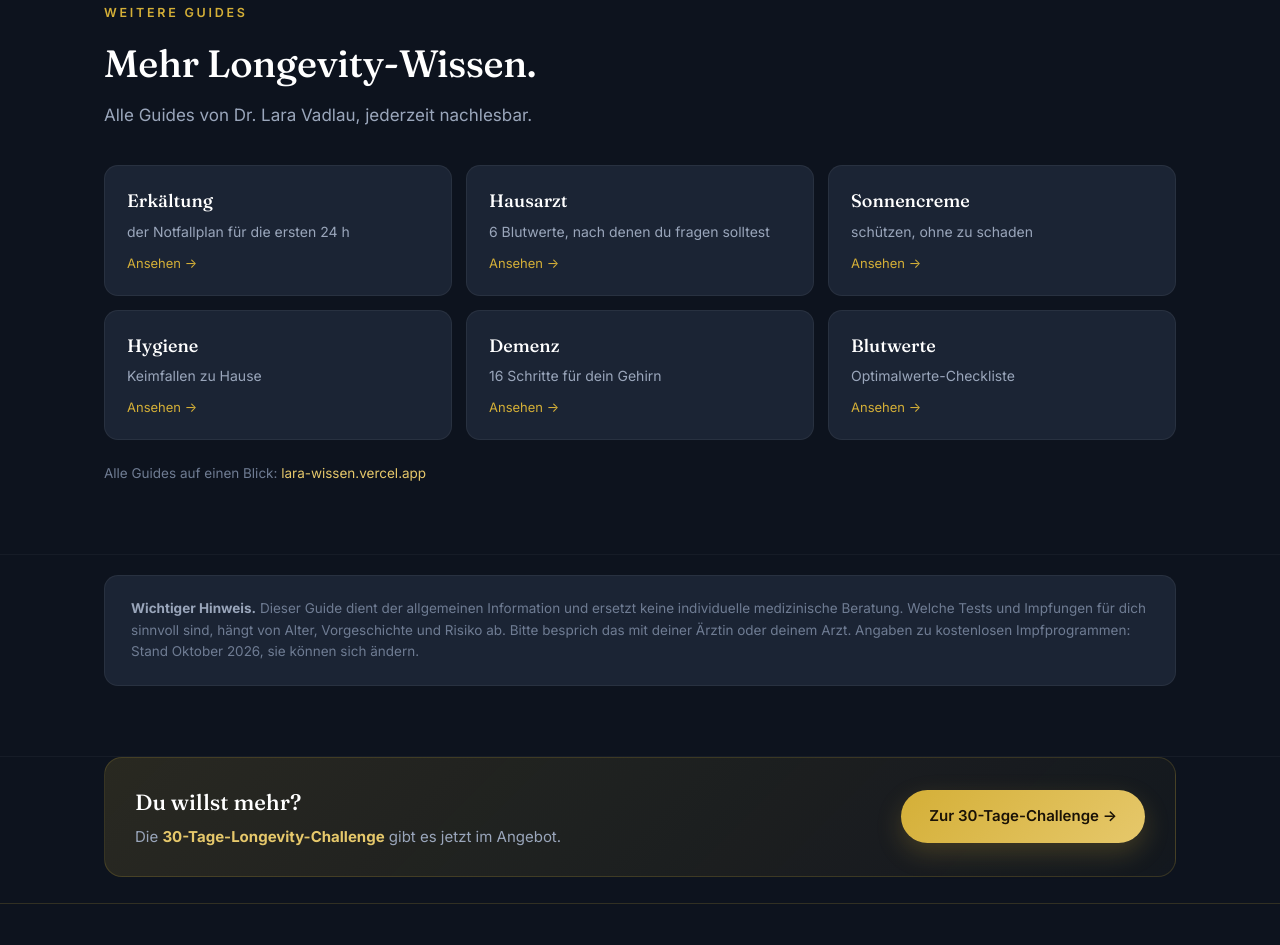
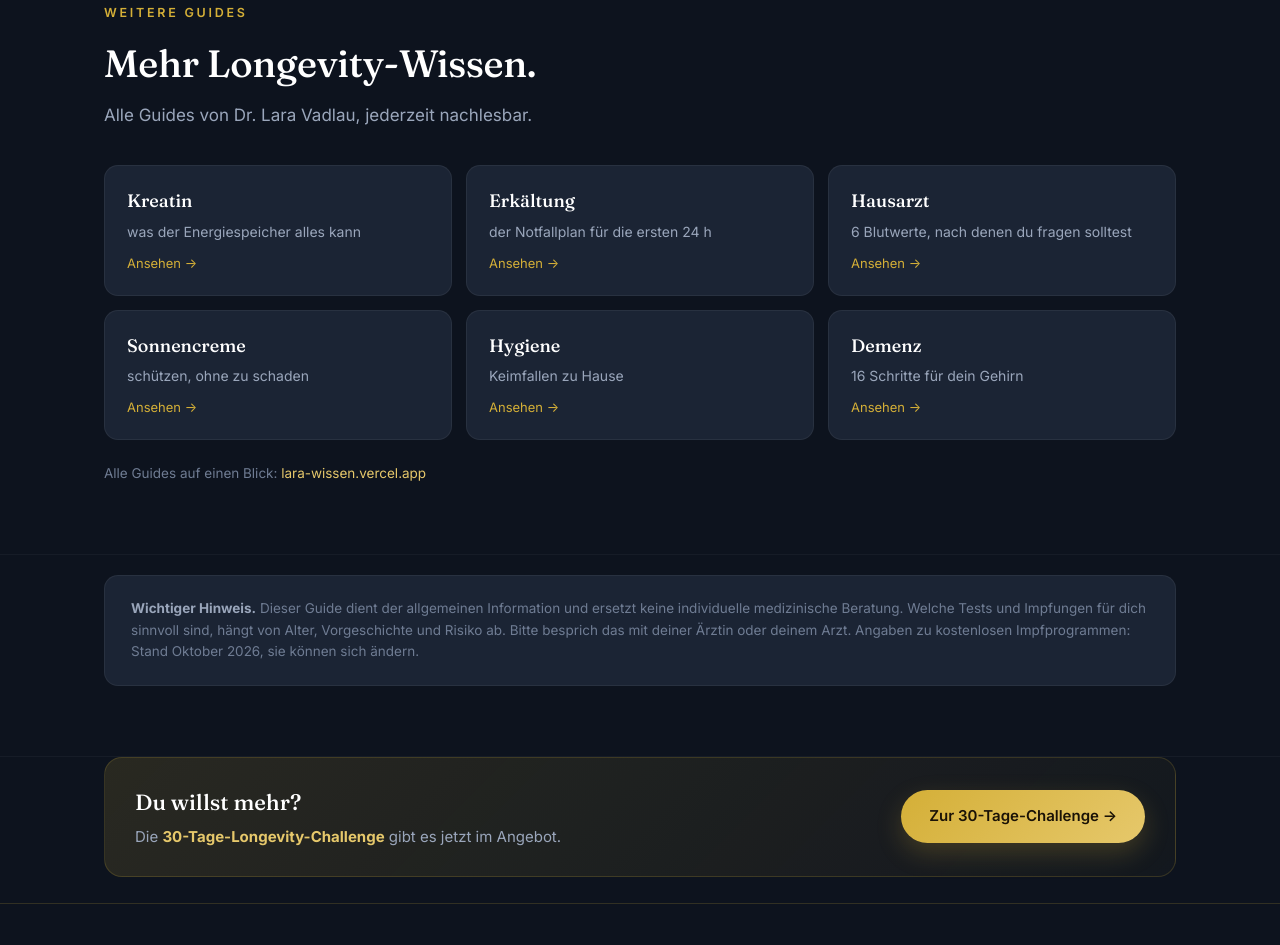
Before and after one commit to BookRevolution/lara-wissen-infektion, a plain HTML site: page index.html in a window 1280 px wide. Shown: the part 9331-10276 px from the top of the page. Drawn offline with Linux system fonts and the light colour scheme.

Commit message:
Querverlinkung: Kreatin-Guide

```diff
--- a/index.html
+++ b/index.html
@@ -571,12 +571,12 @@ footer .container{display:flex;flex-wrap:wrap;justify-content:space-between;gap:
       <p>Alle Guides von Dr. Lara Vadlau, jederzeit nachlesbar.</p>
     </div>
     <div class="more reveal">
+      <a href="https://lara-kreatin.vercel.app"><span class="t">Kreatin</span><span class="d">was der Energiespeicher alles kann</span><span class="go">Ansehen &rarr;</span></a>
       <a href="https://lara-erkaeltung.vercel.app"><span class="t">Erkältung</span><span class="d">der Notfallplan für die ersten 24 h</span><span class="go">Ansehen &rarr;</span></a>
       <a href="https://lara-hausarzt.vercel.app"><span class="t">Hausarzt</span><span class="d">6 Blutwerte, nach denen du fragen solltest</span><span class="go">Ansehen &rarr;</span></a>
       <a href="https://lara-sonnencreme.vercel.app"><span class="t">Sonnencreme</span><span class="d">schützen, ohne zu schaden</span><span class="go">Ansehen &rarr;</span></a>
       <a href="https://lara-hygiene.vercel.app"><span class="t">Hygiene</span><span class="d">Keimfallen zu Hause</span><span class="go">Ansehen &rarr;</span></a>
       <a href="https://lara-demenz.vercel.app"><span class="t">Demenz</span><span class="d">16 Schritte für dein Gehirn</span><span class="go">Ansehen &rarr;</span></a>
-      <a href="https://lara-blutwerte.vercel.app"><span class="t">Blutwerte</span><span class="d">Optimalwerte-Checkliste</span><span class="go">Ansehen &rarr;</span></a>
     </div>
     <p style="margin-top:22px;color:var(--muted-2);font-size:13.5px">Alle Guides auf einen Blick: <a href="https://lara-wissen.vercel.app">lara-wissen.vercel.app</a></p>
   </div>
```
